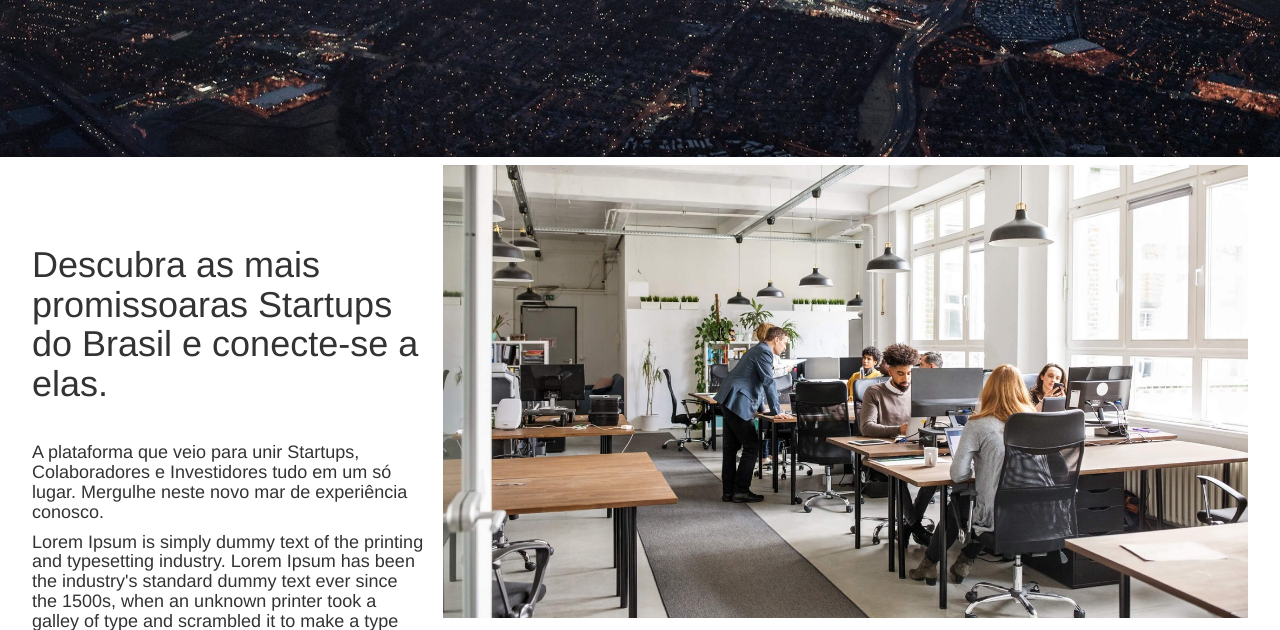
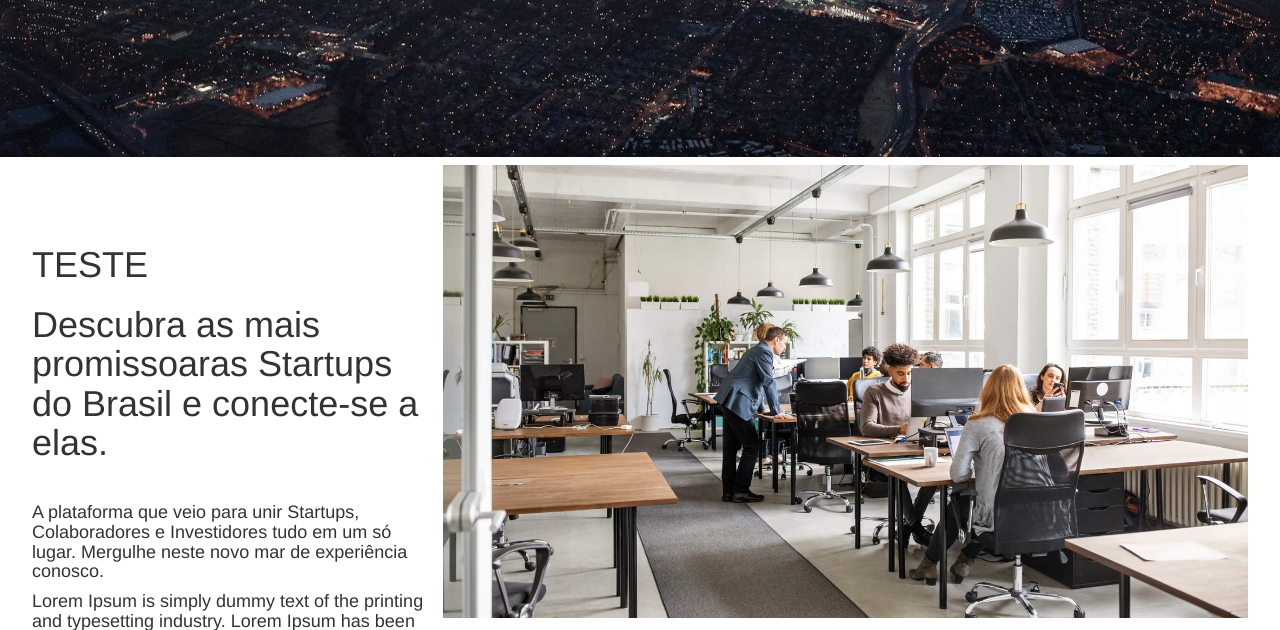
Before and after one commit to bijooj/minas-valley, a PHP site: page / in a window 1280 px wide. Shown: the part 443-1073 px from the top of the page. Run offline with PHP 8.4, Linux system fonts and the light colour scheme.

Commit message:
Update index.php

```diff
--- a/index.php
+++ b/index.php
@@ -96,6 +96,7 @@ body, html {
 
     <div class="w3-row-padding" id="about">
         <div class="w3-col l4 12"><br><br><br>
+          <h1>TESTE</h1>
           <h1>Descubra as mais promissoaras Startups do Brasil e conecte-se a elas.</h1><br>
           <h4>A plataforma que veio para unir Startups, Colaboradores e Investidores tudo em um só lugar. Mergulhe neste novo mar de experiência conosco.</h4>
           <h4>Lorem Ipsum is simply dummy text of the printing and typesetting industry. Lorem Ipsum has been the industry's standard dummy text ever since the 1500s, when an unknown printer took a galley of type and scrambled it to make a type specimen book. It has survived not only five centuries, but also the leap into electronic typesetting, remaining essentially unchanged. It was popularised in the 1960s with the release of Letraset sheets containing Lorem Ipsum passages, and more recently with desktop publishing software like Aldus PageMaker including versions of Lorem Ipsum</h4>
```
